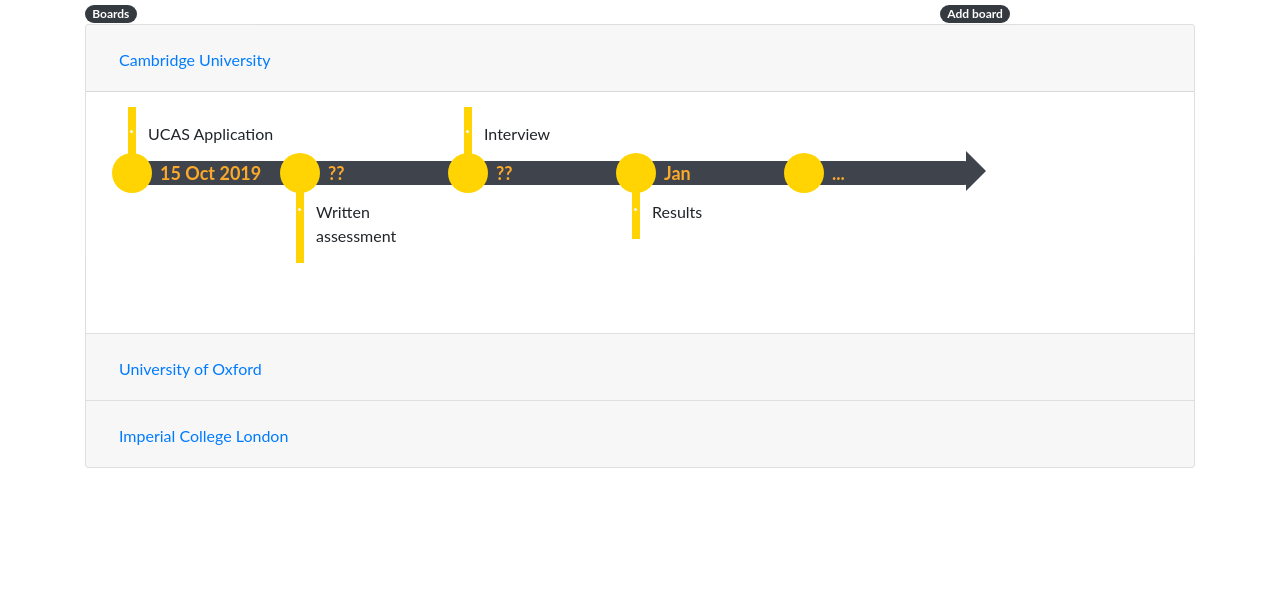
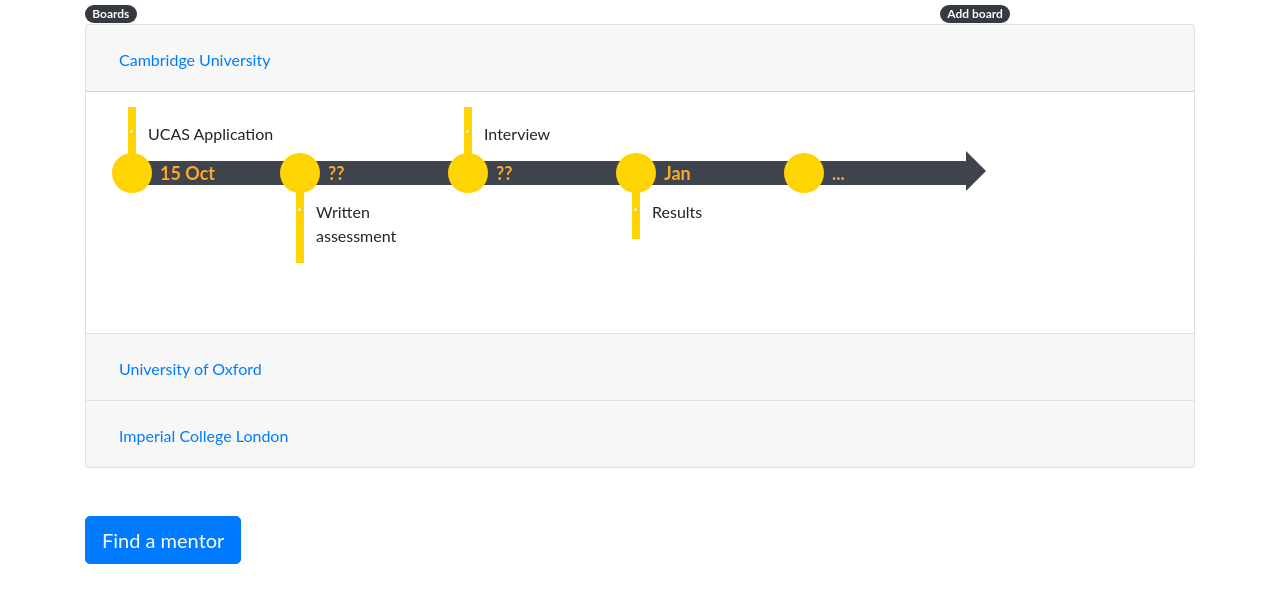
Before and after one commit to Lon19/team-23, a Flask app: page /board in a window 1280 px wide. Shown: the top 603 px of the page. Run offline with Flask 2, Linux system fonts and the light colour scheme; some libraries are stand-ins or nearby versions.

Commit message:
Fixed timelines and added find a mentor

```diff
--- a/templates/board.html
+++ b/templates/board.html
@@ -31,7 +31,7 @@
                 <div class="card-body">
                     <ul class="timeline">
                         <li>
-                            <span class="year">15 Oct 2019</span>
+                            <span class="year">15 Oct</span>
                             <ul class="content">
                             <li>UCAS Application</li></ul></li>
                         <li>
@@ -63,7 +63,7 @@
                 <div class="card-body">
                     <ul class="timeline">
                         <li>
-                            <span class="year">15 Oct 2019</span>
+                            <span class="year">15 Oct</span>
                             <ul class="content">
                             <li>UCAS Application</li></ul></li>
                         <li>
@@ -95,7 +95,7 @@
                 <div class="card-body">
                     <ul class="timeline">
                         <li>
-                            <span class="year">15 Jan 2020</span>
+                            <span class="year">15 Jan</span>
                             <ul class="content">
                             <li>UCAS Application</li></ul></li>
                         <li>
@@ -103,11 +103,11 @@
                             <ul class="content">
                             <li>Written assessment</li></ul></li>
                         <li>
-                            <span class="year">??</span>
+                            <span class="year">17 Feb</span>
                             <ul class="content">
                             <li>Interview</li></ul></li>
                         <li>
-                            <span class="year">Jan</span>
+                            <span class="year">6 Mar</span>
                             <ul class="content">
                             <li>Results</li></ul></li>
                         <li><span class="year new">...</span></li>
@@ -116,5 +116,7 @@
               </div>
             </div>
           </div>
+          <br></br>
+          <button type="button" class="btn btn-primary btn-lg text-center">Find a mentor</button>
     </div>
 </html>
```
